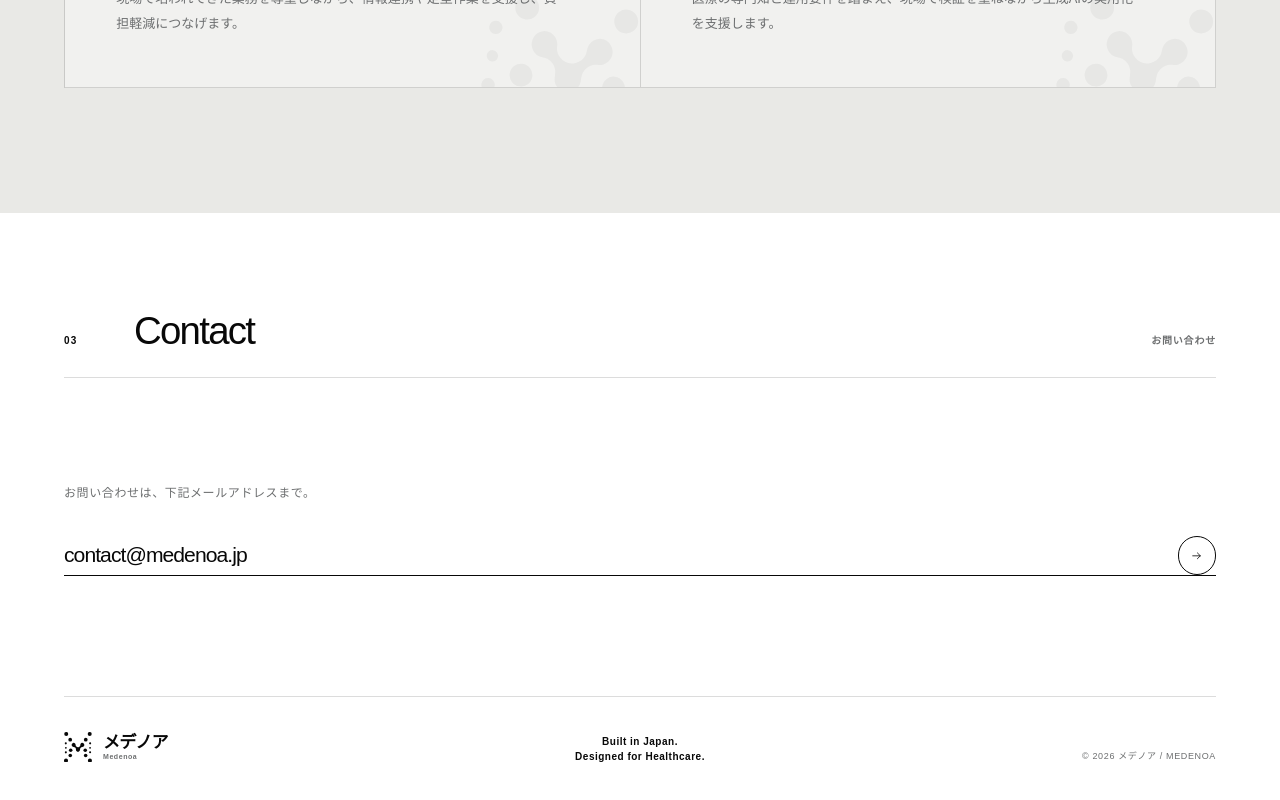
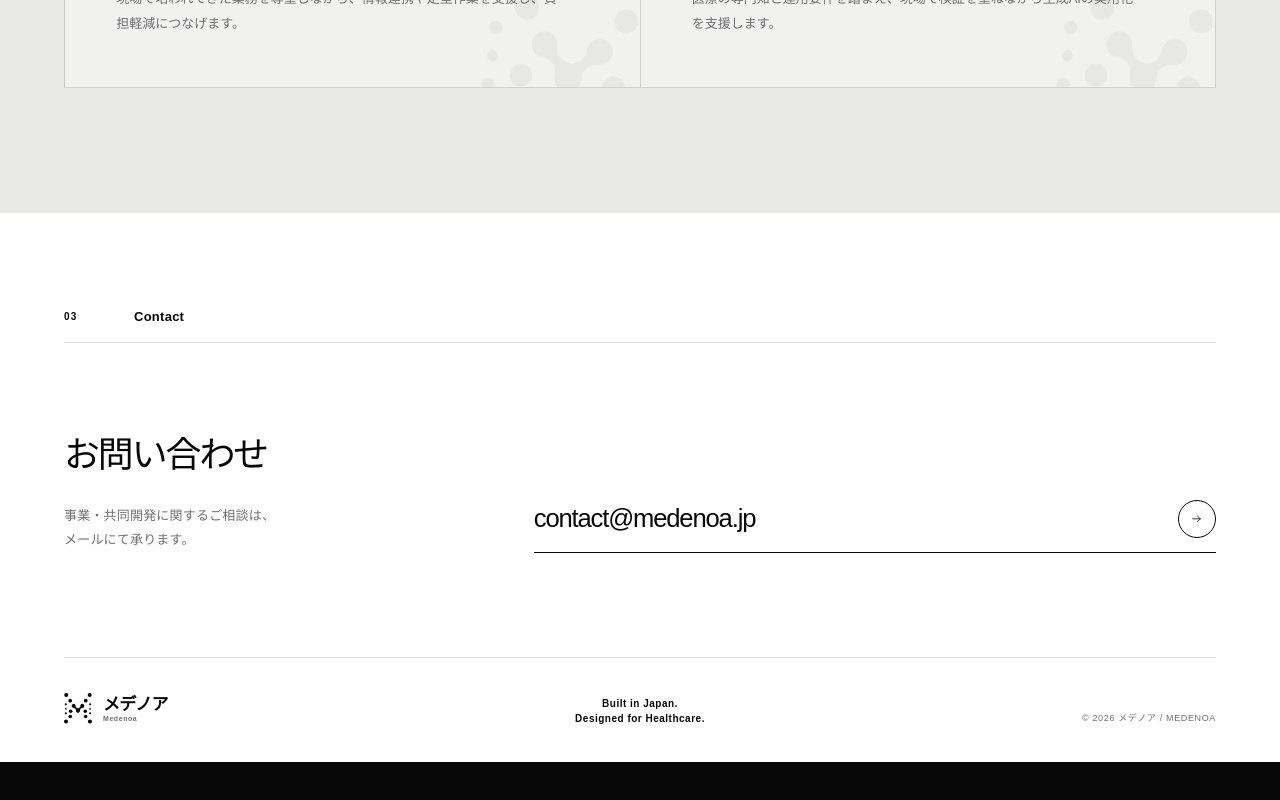
Before and after one commit to Keiigggo/mederiqa-web, a Next.js app: page / in a window 1280 px wide. Shown: the part 2825-3625 px from the top of the page. After the commit the page ends 3587 px from the top, so only its background shows below. Built offline with nearby package versions, Linux system fonts and the light colour scheme.

Commit message:
Simplify contact section layout

```diff
--- a/app/globals.css
+++ b/app/globals.css
@@ -872,9 +872,9 @@ main {
 
 .contact-top {
   display: grid;
-  grid-template-columns: 70px 1fr auto;
-  align-items: baseline;
-  padding-bottom: 24px;
+  grid-template-columns: 70px 1fr;
+  align-items: center;
+  padding-bottom: 18px;
   border-bottom: 1px solid var(--line);
   font-family: "Plus Jakarta Sans Variable", sans-serif;
   font-size: 12px;
@@ -882,30 +882,44 @@ main {
 }
 
 .contact-top > span:nth-child(2) {
-  font-size: clamp(28px, 3vw, 46px);
-  font-weight: 520;
-  letter-spacing: -0.045em;
+  font-size: 13px;
+  letter-spacing: 0.02em;
 }
 
 .contact-main {
-  padding: 105px 0 120px;
+  display: grid;
+  grid-template-columns: minmax(240px, 0.7fr) minmax(420px, 1.3fr);
+  gap: clamp(48px, 8vw, 140px);
+  align-items: end;
+  padding: 88px 0 104px;
 }
 
-.contact-main > p {
-  margin: 0 0 36px;
+.contact-copy h2 {
+  margin: 0 0 24px;
+  font-family: "Noto Sans JP Variable", sans-serif;
+  font-size: clamp(28px, 2.8vw, 42px);
+  font-weight: 480;
+  letter-spacing: -0.055em;
+  line-height: 1.35;
+}
+
+.contact-copy p {
+  margin: 0;
   color: var(--muted);
-  font-family: "Plus Jakarta Sans Variable", sans-serif;
-  font-size: 12px;
-  letter-spacing: 0.05em;
+  font-size: 13px;
+  letter-spacing: 0.015em;
+  line-height: 1.9;
 }
 
 .contact-main > a {
   display: flex;
   align-items: center;
   justify-content: space-between;
+  gap: 20px;
+  padding-bottom: 14px;
   border-bottom: 1px solid var(--ink);
   font-family: "Plus Jakarta Sans Variable", sans-serif;
-  font-size: clamp(18px, 1.65vw, 25px);
+  font-size: clamp(20px, 2vw, 30px);
   font-weight: 430;
   letter-spacing: -0.045em;
   line-height: 1.25;
@@ -1161,8 +1175,19 @@ footer {
     padding-top: 72px;
   }
 
+  .contact-top {
+    grid-template-columns: 38px 1fr;
+  }
+
   .contact-main {
-    padding: 80px 0 95px;
+    grid-template-columns: 1fr;
+    gap: 56px;
+    padding: 64px 0 84px;
+  }
+
+  .contact-copy h2 {
+    margin-bottom: 16px;
+    font-size: 28px;
   }
 
   .contact-main > a {
--- a/app/page.tsx
+++ b/app/page.tsx
@@ -298,10 +298,12 @@ export default function Home() {
         <div className="contact-top">
           <span className="section-number">03</span>
           <span>Contact</span>
-          <span className="section-jp">お問い合わせ</span>
         </div>
         <div className="contact-main">
-          <p>お問い合わせは、下記メールアドレスまで。</p>
+          <div className="contact-copy">
+            <h2>お問い合わせ</h2>
+            <p>事業・共同開発に関するご相談は、<br />メールにて承ります。</p>
+          </div>
           <a href="mailto:contact@medenoa.jp">
             <span>contact@medenoa.jp</span>
             <span className="contact-arrow">
```
